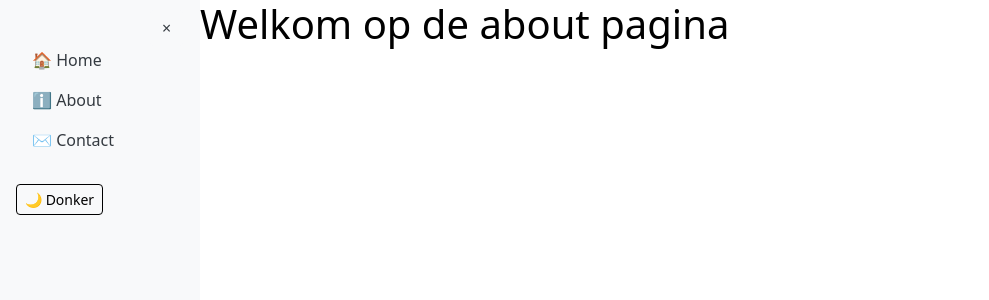
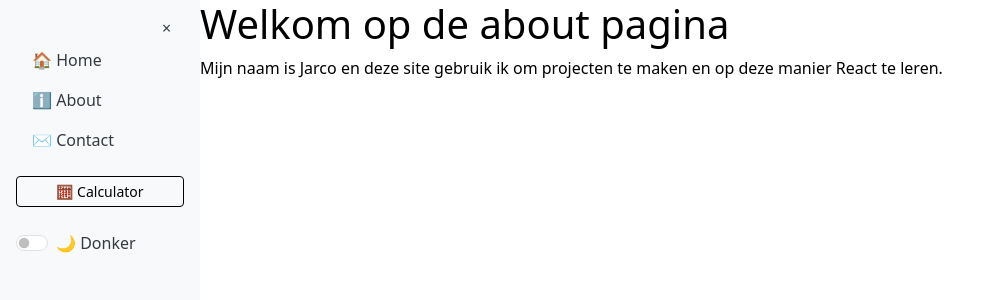
Before and after one commit to JarcovB/JarcovB.github.io, a React (Create React App) app: page /about in a window 1280 px wide. Shown: the top 300 px of the page, without its empty margins (0-989 px from the left). Built offline with nearby package versions, Linux system fonts and the light colour scheme.

Commit message:
add calculator

```diff
--- a/package.json
+++ b/package.json
@@ -12,7 +12,7 @@
     "react": "^19.1.1",
     "react-dom": "^19.1.1",
     "react-router-dom": "^7.7.1",
-    "react-scripts": "5.0.1",
+    "react-scripts": "^5.0.1",
     "web-vitals": "^2.1.4"
   },
   "scripts": {
--- a/src/App.js
+++ b/src/App.js
@@ -15,7 +15,6 @@ function App() {
   return (
     <Router>
       <div className={darkMode ? 'dark-theme' : 'light-theme'}>
-        {/* Toggle knop buiten de sidebar */}
         <button
           className="sidebar-toggle"
           style={{ left: collapsed ? '5px' : '150px' }}
--- /dev/null
+++ b/src/components/Calculator.js
@@ -0,0 +1,78 @@
+import React, { useState } from "react";
+import "bootstrap/dist/css/bootstrap.min.css";
+
+function Calculator() {
+  const [input, setInput] = useState("");
+
+  const handleClick = (value) => {
+    setInput(input + value);
+  };
+
+  const handleClear = () => {
+    setInput("");
+  };
+
+  const handleCalculate = () => {
+    try {
+      // ⚠️ eval is voor demo, later kun je dit zelf parsen!
+      setInput(eval(input).toString());
+    } catch (error) {
+      setInput("Error");
+    }
+  };
+
+  return (
+    <div className="container mt-5" style={{ maxWidth: "400px" }}>
+      <div className="card shadow">
+        <div className="card-body">
+          <input
+            type="text"
+            className="form-control mb-3 text-end"
+            value={input}
+            readOnly
+          />
+          <div className="row g-2">
+            {["7", "8", "9", "/"].map((btn) => (
+              <div className="col-3" key={btn}>
+                <button className="btn btn-secondary w-100" onClick={() => handleClick(btn)}>
+                  {btn}
+                </button>
+              </div>
+            ))}
+            {["4", "5", "6", "*"].map((btn) => (
+              <div className="col-3" key={btn}>
+                <button className="btn btn-secondary w-100" onClick={() => handleClick(btn)}>
+                  {btn}
+                </button>
+              </div>
+            ))}
+            {["1", "2", "3", "-"].map((btn) => (
+              <div className="col-3" key={btn}>
+                <button className="btn btn-secondary w-100" onClick={() => handleClick(btn)}>
+                  {btn}
+                </button>
+              </div>
+            ))}
+            {["0", ".", "=", "+"].map((btn) => (
+              <div className="col-3" key={btn}>
+                <button
+                  className={`btn ${btn === "=" ? "btn-success" : "btn-secondary"} w-100`}
+                  onClick={btn === "=" ? handleCalculate : () => handleClick(btn)}
+                >
+                  {btn}
+                </button>
+              </div>
+            ))}
+            <div className="col-12">
+              <button className="btn btn-danger w-100" onClick={handleClear}>
+                C
+              </button>
+            </div>
+          </div>
+        </div>
+      </div>
+    </div>
+  );
+}
+
+export default Calculator;
--- a/src/components/Sidebar.css
+++ b/src/components/Sidebar.css
@@ -23,7 +23,7 @@
 .sidebar-toggle {
   position: fixed;
   top: 10px;
-  left: 200px; /* schuift automatisch mee met sidebar */
+  left: 200px;
   z-index: 1100;
   background-color: #343a40;
   color: white;
@@ -36,7 +36,6 @@
 .collapsed + .sidebar-toggle {
   left: 50px;
 }
-/* Voeg onderaan toe: */
 .light-theme .sidebar,
 .light-theme .sidebar-toggle {
   background-color: #f8f9fa;
@@ -46,3 +45,11 @@
 .light-theme .sidebar .nav-link {
   color: #343a40;
 }
+
+.modal {
+  z-index: 1050; /* modal bovenaan */
+}
+
+.modal-backdrop {
+  z-index: 1040; /* backdrop eronder */
+}
--- a/src/components/Sidebar.js
+++ b/src/components/Sidebar.js
@@ -1,8 +1,12 @@
-import React from 'react';
+import React, { useState } from "react";
 import './Sidebar.css';
+import Calculator from "./Calculator";
+import "bootstrap/dist/css/bootstrap.min.css";
 import { Link } from 'react-router-dom';
 
 function Sidebar({ collapsed, darkMode, setDarkMode }) {
+   const [showCalculator, setShowCalculator] = useState(false);
+
   return (
     <div className={`sidebar ${collapsed ? 'collapsed' : ''}`}>
       {!collapsed && (
@@ -17,17 +21,56 @@ function Sidebar({ collapsed, darkMode, setDarkMode }) {
             <li className="nav-item">
               <Link className="nav-link" to="/contact">✉️ Contact</Link>
             </li>
+             <li className="nav-item">
+          <button
+            className="btn btn-sm btn-outline-light mt-3 w-100"
+            onClick={() => setShowCalculator(true)}
+          >
+            🧮 Calculator
+          </button>
+        </li>
           </ul>
 
-          {/* Theme toggle */}
-          <div className="theme-toggle-wrapper mt-auto">
-            <button
-              className="btn btn-sm btn-outline-light mt-4"
-              onClick={() => setDarkMode(!darkMode)}
-            >
-              {darkMode ? '☀️ Licht' : '🌙 Donker'}
-            </button>
+           {showCalculator && (
+        <div className="modal fade show d-block" tabIndex="-1">
+          <div className="modal-dialog modal-dialog-centered">
+            <div className="modal-content">
+              <div className="modal-header">
+                <h5 className="modal-title">Calculator</h5>
+                <button
+                  type="button"
+                  className="btn-close"
+                  onClick={() => setShowCalculator(false)}
+                ></button>
+              </div>
+              <div className="modal-body">
+                <Calculator />
+              </div>
+            </div>
           </div>
+
+          {/* Achtergrond klikbaar maken */}
+          <div
+            className="modal-backdrop fade show"
+            onClick={() => setShowCalculator(false)}
+          ></div>
+        </div>
+      )}
+
+      <div className="theme-toggle-wrapper mt-auto">
+  <div className="form-check form-switch mt-4">
+    <input
+      className="form-check-input"
+      type="checkbox"
+      id="themeSwitch"
+      checked={darkMode}
+      onChange={() => setDarkMode(!darkMode)}
+    />
+    <label className="form-check-label" htmlFor="themeSwitch">
+      {darkMode ? '☀️ Licht' : '🌙 Donker'}
+    </label>
+  </div>
+</div>
         </>
       )}
     </div>
--- a/src/pages/About.js
+++ b/src/pages/About.js
@@ -1,5 +1,12 @@
 function About() {
-  return <h1>Welkom op de about pagina</h1>;
+  return (
+    <div>
+  <h1>Welkom op de about pagina</h1>
+  <div>
+    <p>Mijn naam is Jarco en deze site gebruik ik om projecten te maken en op deze manier React te leren.
+</p>
+  </div>
+  </div>) ;
 }
 
 export default About;
```
Also changed, not shown: 1 other file (tests, documents, lock files or other folders).
